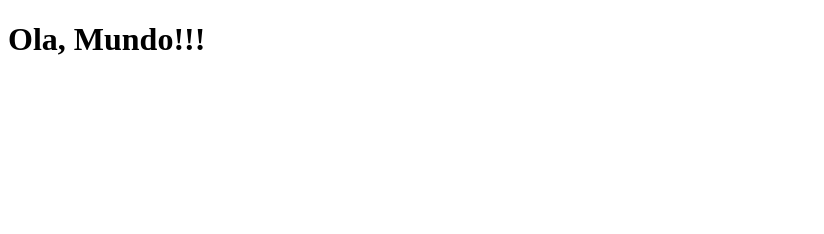
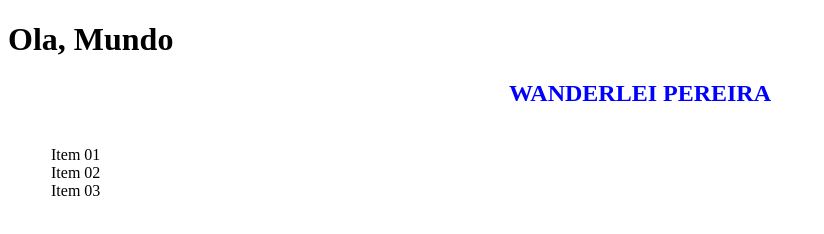
Before and after one commit to wander2583/rest-node-js, a website: page index.html in a window 1280 px wide. Shown: the whole page, without its empty margins (0-824 px from the left). Drawn offline with Linux system fonts and the light colour scheme.

Commit message:
chore: Instalando Live Server & Reset do CSS

```diff
--- a/index.html
+++ b/index.html
@@ -4,9 +4,19 @@
     <title>Api de Rest em NodeJs</title>
     <meta charset="UTF-8">
     <meta name="viewport" content="width=device-width, initial-scale=1">
-    <link href="css/style.css" rel="stylesheet">
+    <link href="styles.css" rel="stylesheet">
   </head>
   <body>
-   <h1>Ola, Mundo!!!</h1>
+   <h1>Ola, Mundo</h1>
+   <h2>Wanderlei Pereira</h2>
+   <table>
+    <tr>
+      <td><ul>
+        <li>Item 01</li>
+        <li>Item 02</li>
+        <li>Item 03</li>
+      </ul></td>
+    </tr>
+   </table>
   </body>
 </html>
--- a/styles.css
+++ b/styles.css
@@ -9,11 +9,26 @@ text-decoration: none;
 body {
   font-size: 100%;
   list-style-type: none;
+  align-items: center;
 }
+
+ol, ul {
+  list-style: none;
+}
+
 //reset do css//
 
 h1 {
-  font-family: roman;
-  color: #f0f0f0;
+  color: blue;
   text-align: center;
 }
+
+h2 {
+  text-transform: uppercase;
+  text-align: center;
+  color: blue;
+}
+
+table {
+  text-decoration: nome;
+}
```
Lines whose indentation alone changed are shown as unchanged.
